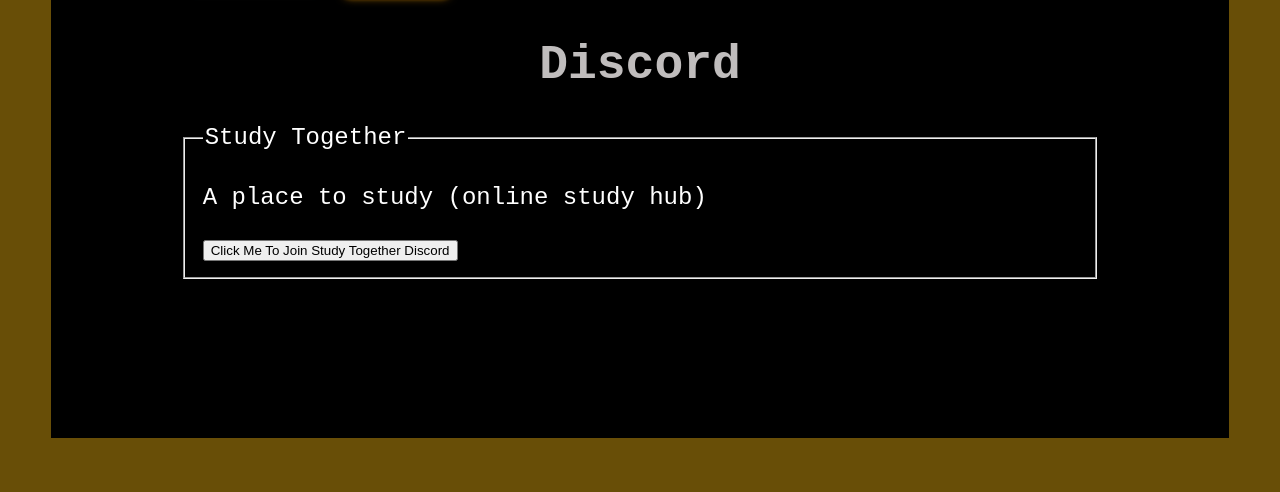
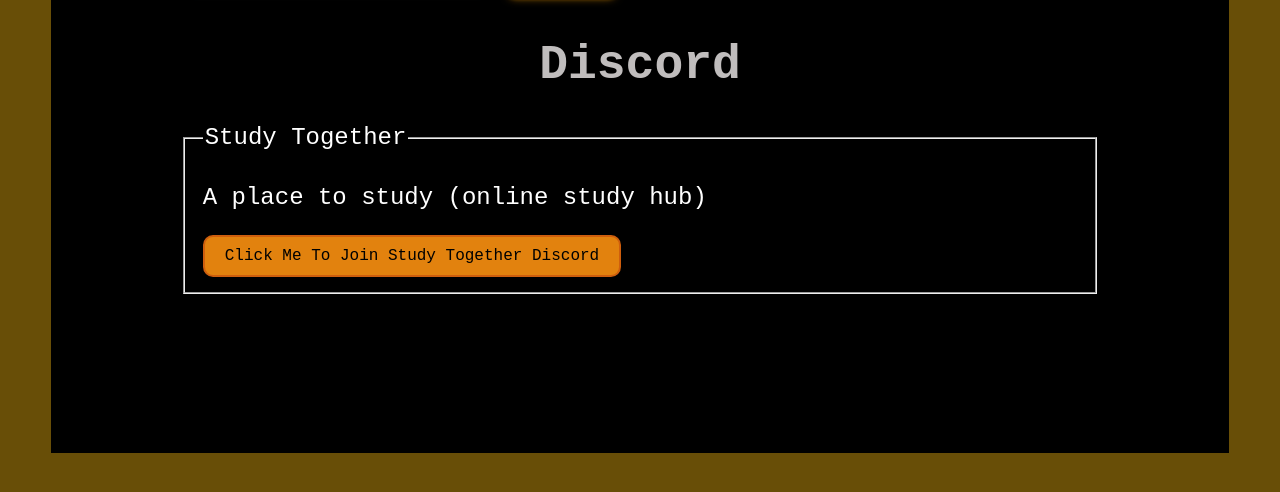
Before and after one commit to Liliedve/firstwebsite, a plain HTML site: page index.html in a window 1280 px wide. Shown: the part 716-1208 px from the top of the page. Drawn offline with Linux system fonts and the light colour scheme.

Commit message:
Update style.css

```diff
--- a/style.css
+++ b/style.css
@@ -91,7 +91,7 @@ progress {
 }
 
 .task-input11 {
-  width: 12%;
+  width: 30%;
   padding: 10px;
   font-size: 16px;
   border-radius: 7px;
@@ -101,3 +101,17 @@ progress {
   margin: 1%;
 
 }
+
+.button5 {
+background-color: rgb(226, 130, 14);
+font-family: 'Courier New', Courier, monospace;
+color: rgb(0, 0, 0) ;
+padding: 10px 20px;
+border: 2px solid rgb(206, 94, 13);
+box-shadow: #d41313 0 5px 10px rgba(200, 4, 4, 0.5);
+border-radius: 10px;
+font-size: 16px;
+box-decoration-break: slice;
+cursor: pointer;
+transition: all 0.3s ease;
+}
```
